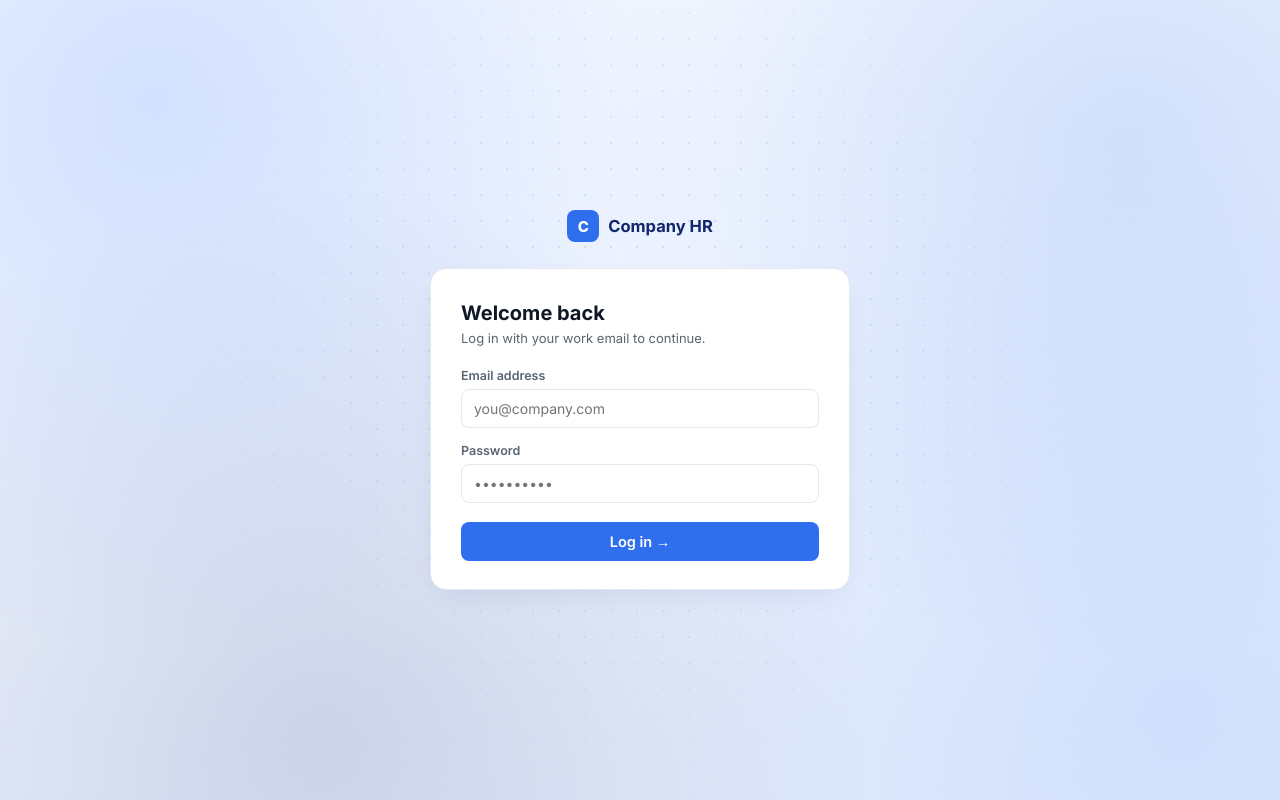
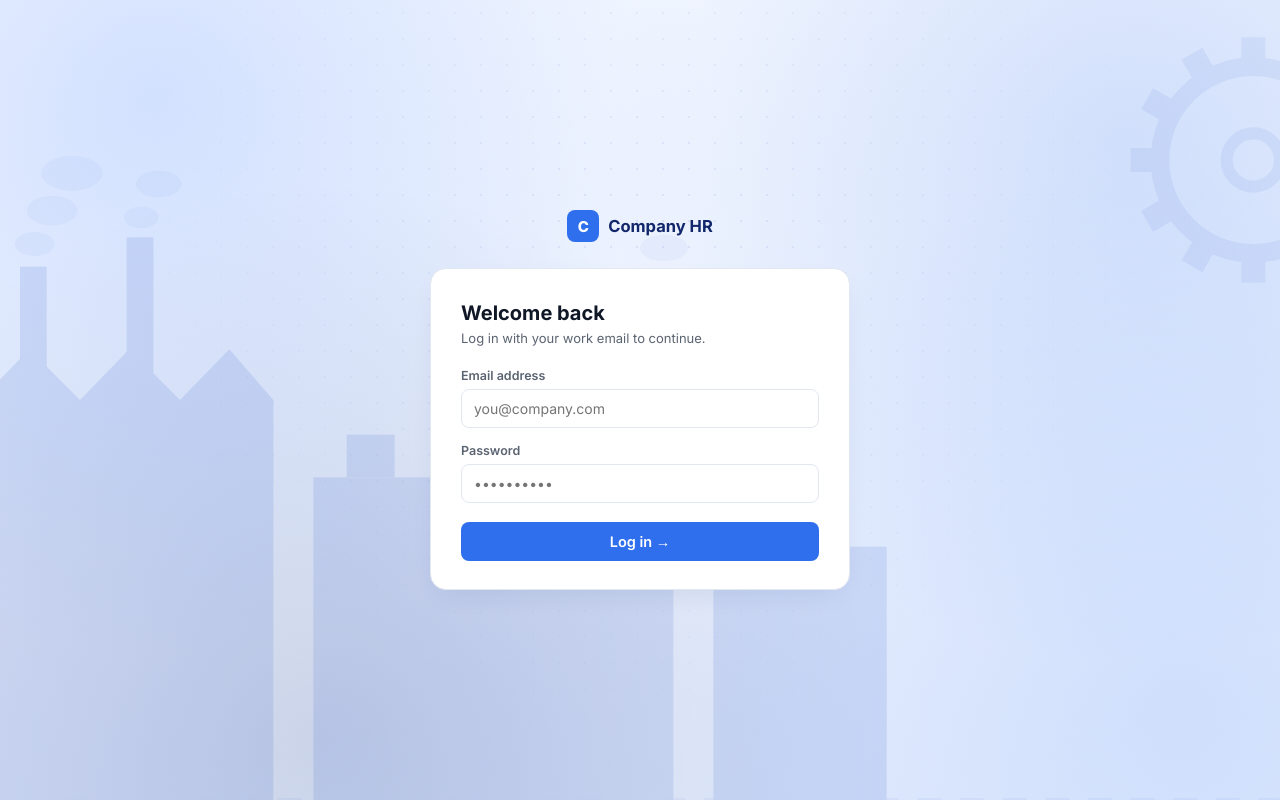
Before and after one commit to mohanakrishnaniyer02/company-erp, a React (Vite) app in the folder frontend/erp-ui/: page /login in a window 1280 px wide. Built offline with nearby package versions, Linux system fonts and the light colour scheme.

Commit message:
Add Role Type filter to Employee list; manufacturing-plant SVG background on auth screens; reorder Dashboard (Attendance Explorer moved near top, redundant 'Today's work summary' card removed, Recent joiners now standalone)

```diff
--- /dev/null
+++ b/frontend/erp-ui/src/components/AuthBackground.jsx
@@ -0,0 +1,56 @@
+// A quiet, original SVG illustration for the auth screens — factory skyline
+// with sawtooth roofs, smokestacks, and interlocking gears. No external image
+// assets, so it renders identically online or fully offline.
+export default function AuthBackground() {
+  const bigGearTeeth = Array.from({ length: 12 })
+  const smallGearTeeth = Array.from({ length: 8 })
+
+  return (
+    <svg className="auth-bg-illustration" viewBox="0 0 1440 600" preserveAspectRatio="xMidYMax slice" xmlns="http://www.w3.org/2000/svg" aria-hidden="true">
+      <g transform="translate(1180,120)" opacity="0.55">
+        <circle r="70" fill="none" stroke="currentColor" strokeWidth="14" />
+        <circle r="20" fill="none" stroke="currentColor" strokeWidth="9" />
+        {bigGearTeeth.map((_, i) => (
+          <rect key={i} x="-9" y="-92" width="18" height="26" fill="currentColor" transform={`rotate(${(i / bigGearTeeth.length) * 360})`} />
+        ))}
+      </g>
+
+      <g transform="translate(1295,215)" opacity="0.42">
+        <circle r="38" fill="none" stroke="currentColor" strokeWidth="9" />
+        {smallGearTeeth.map((_, i) => (
+          <rect key={i} x="-6" y="-50" width="12" height="16" fill="currentColor" transform={`rotate(${(i / smallGearTeeth.length) * 360})`} />
+        ))}
+      </g>
+
+      <g opacity="0.9" fill="currentColor">
+        <rect x="30" y="390" width="150" height="210" />
+        <polygon points="30,390 65,352 100,390 135,352 180,390" />
+
+        <rect x="225" y="300" width="220" height="300" />
+        <polygon points="225,300 262,262 300,300 337,262 375,300 412,262 445,300" />
+        <rect x="255" y="200" width="20" height="108" />
+        <rect x="335" y="178" width="20" height="130" />
+
+        <rect x="475" y="358" width="270" height="242" />
+        <rect x="500" y="326" width="36" height="32" />
+        <rect x="595" y="326" width="36" height="32" />
+        <rect x="690" y="326" width="36" height="32" />
+        <rect x="715" y="228" width="18" height="138" />
+
+        <rect x="775" y="410" width="130" height="190" />
+      </g>
+
+      <g opacity="0.32" fill="currentColor">
+        <ellipse cx="266" cy="183" rx="15" ry="9" />
+        <ellipse cx="279" cy="158" rx="19" ry="11" />
+        <ellipse cx="294" cy="130" rx="23" ry="13" />
+        <ellipse cx="346" cy="163" rx="13" ry="8" />
+        <ellipse cx="359" cy="138" rx="17" ry="10" />
+        <ellipse cx="724" cy="213" rx="14" ry="8" />
+        <ellipse cx="738" cy="186" rx="18" ry="10" />
+      </g>
+
+      <line x1="0" y1="600" x2="1440" y2="600" stroke="currentColor" strokeWidth="3" strokeDasharray="18 14" opacity="0.38" />
+    </svg>
+  )
+}
--- a/frontend/erp-ui/src/pages/ChangePassword.jsx
+++ b/frontend/erp-ui/src/pages/ChangePassword.jsx
@@ -2,6 +2,7 @@ import { useState } from 'react'
 import { useNavigate } from 'react-router-dom'
 import api from '../api/client'
 import { useAuth } from '../context/AuthContext.jsx'
+import AuthBackground from '../components/AuthBackground.jsx'
 
 export default function ChangePassword() {
   const { user, clearMustChangePassword } = useAuth()
@@ -34,6 +35,7 @@ export default function ChangePassword() {
 
   return (
     <div id="auth">
+      <AuthBackground />
       <div className="auth-wrap">
         <div className="auth-logo"><div className="sq">C</div><span>Company HR</span></div>
         <div className="auth-card">
--- a/frontend/erp-ui/src/pages/EmployeeList.jsx
+++ b/frontend/erp-ui/src/pages/EmployeeList.jsx
@@ -12,6 +12,7 @@ export default function EmployeeList() {
   const [employees, setEmployees] = useState([])
   const [search, setSearch] = useState('')
   const [filter, setFilter] = useState('all')
+  const [roleFilter, setRoleFilter] = useState('all')
   const [error, setError] = useState('')
   const navigate = useNavigate()
 
@@ -19,10 +20,11 @@ export default function EmployeeList() {
     const params = {}
     if (search) params.search = search
     if (filter !== 'all') params.type = filter
+    if (roleFilter !== 'all') params.roleType = roleFilter
     api.get('/employees', { params })
       .then(res => setEmployees(res.data))
       .catch(() => setError('Could not load employees. Is the API running?'))
-  }, [search, filter])
+  }, [search, filter, roleFilter])
 
   useEffect(() => { load() }, [load])
 
@@ -49,6 +51,13 @@ export default function EmployeeList() {
         <button type="button" className={'chip' + (filter==='all'?' active':'')} onClick={() => setFilter('all')}>All</button>
         <button type="button" className={'chip' + (filter==='Regular'?' active':'')} onClick={() => setFilter('Regular')}>Regular</button>
         <button type="button" className={'chip' + (filter==='Contract'?' active':'')} onClick={() => setFilter('Contract')}>Contract</button>
+      </div>
+      <div className="filter-chips" style={{marginTop:-6}}>
+        <button type="button" className={'chip' + (roleFilter==='all'?' active':'')} onClick={() => setRoleFilter('all')}>All Roles</button>
+        <button type="button" className={'chip' + (roleFilter==='User'?' active':'')} onClick={() => setRoleFilter('User')}>User</button>
+        <button type="button" className={'chip' + (roleFilter==='HR'?' active':'')} onClick={() => setRoleFilter('HR')}>HR</button>
+        <button type="button" className={'chip' + (roleFilter==='Admin'?' active':'')} onClick={() => setRoleFilter('Admin')}>Admin</button>
+        <button type="button" className={'chip' + (roleFilter==='SuperAdmin'?' active':'')} onClick={() => setRoleFilter('SuperAdmin')}>SuperAdmin</button>
       </div>
 
       {error && <div className="auth-error" style={{marginBottom:16}}>{error}</div>}
--- a/frontend/erp-ui/src/pages/Login.jsx
+++ b/frontend/erp-ui/src/pages/Login.jsx
@@ -1,6 +1,7 @@
 import { useState } from 'react'
 import { useNavigate } from 'react-router-dom'
 import { useAuth } from '../context/AuthContext.jsx'
+import AuthBackground from '../components/AuthBackground.jsx'
 
 export default function Login() {
   const [error, setError] = useState('')
@@ -23,6 +24,7 @@ export default function Login() {
 
   return (
     <div id="auth">
+      <AuthBackground />
       <div className="auth-wrap">
         <div className="auth-logo"><div className="sq">C</div><span>Company HR</span></div>
         <div className="auth-card">
--- a/frontend/erp-ui/src/styles.css
+++ b/frontend/erp-ui/src/styles.css
@@ -26,10 +26,14 @@ a{cursor:pointer;}
 }
 #auth::before{
   content:''; position:absolute; inset:0; pointer-events:none;
-  background-image: radial-gradient(rgba(30,73,196,.16) 1.4px, transparent 1.4px);
+  background-image: radial-gradient(rgba(30,73,196,.10) 1.4px, transparent 1.4px);
   background-size: 26px 26px;
-  -webkit-mask-image: radial-gradient(circle at 50% 42%, black 0%, transparent 68%);
-  mask-image: radial-gradient(circle at 50% 42%, black 0%, transparent 68%);
+  -webkit-mask-image: radial-gradient(circle at 50% 30%, black 0%, transparent 62%);
+  mask-image: radial-gradient(circle at 50% 30%, black 0%, transparent 62%);
+}
+.auth-bg-illustration{
+  position:absolute; inset:0; width:100%; height:100%;
+  color:var(--blue-700); opacity:.13; pointer-events:none; z-index:0;
 }
 .auth-wrap{width:100%; max-width:420px; position:relative; z-index:1;}
 .auth-logo{display:flex; align-items:center; justify-content:center; gap:9px; margin-bottom:26px;}
@@ -198,9 +202,5 @@ a{cursor:pointer;}
 .status-grid>div{border:1px solid var(--line);border-radius:10px;padding:12px 14px}
 .status-grid b{display:block;font-size:20px;color:var(--blue-900)}
 .status-grid span{font-size:11px;color:var(--text-faint)}
-.attendance-summary-grid{display:grid;grid-template-columns:1.3fr 1fr;gap:20px;margin-bottom:20px}
-.work-summary-row{display:flex;justify-content:space-between;padding:12px 0;border-bottom:1px solid var(--line);font-size:13px}
-.work-summary-row:last-of-type{border-bottom:none}
-.work-summary-row b{color:var(--blue-900)}
-@media(max-width:900px){.calc-grid{grid-template-columns:repeat(2,1fr)}.attendance-summary-grid{grid-template-columns:1fr}}
+@media(max-width:900px){.calc-grid{grid-template-columns:repeat(2,1fr)}}
 @media(max-width:560px){.calc-grid{grid-template-columns:1fr}.status-grid{grid-template-columns:1fr 1fr}}
```
Also changed, not shown: frontend/erp-ui/src/pages/Dashboard.jsx (+34 -40 lines), 1 other file (tests, documents, lock files or other folders).
